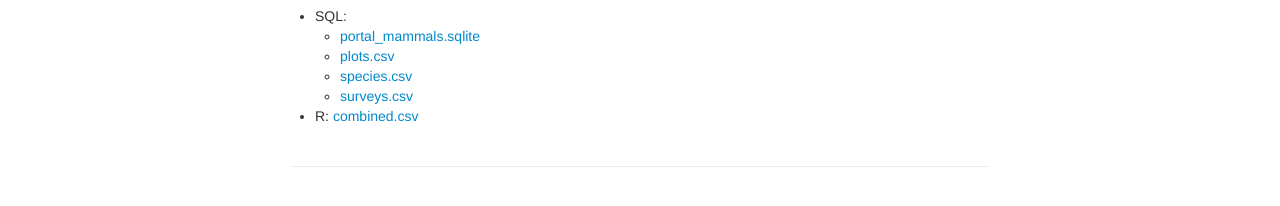
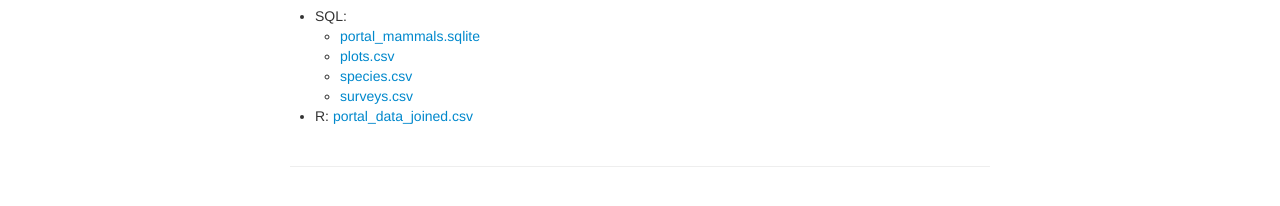
Before and after one commit to kbroman/kbroman.github.io, a Jekyll site: the page built from datacarp/index.md, in a window 1280 px wide. Shown: the part 206-412 px from the top of the page. Built offline with Jekyll 4.4.1, drawn with Linux system fonts in a browser that asks for light colours.

Commit message:
datacarp: combined.csv -> portal_data_joined.csv

```diff
--- a/datacarp/index.md
+++ b/datacarp/index.md
@@ -14,4 +14,4 @@ description: "Datasets for 2016-06-01 Data Carpentry workshop at UW-Madison"
   - [species.csv](species.csv)
   - [surveys.csv](surveys.csv)
 
-- R: [combined.csv](combined.csv)
+- R: [portal_data_joined.csv](portal_data_joined.csv)
```
Also changed, not shown: datacarp/portal_data_joined.csv (renamed from datacarp/combined.csv).
